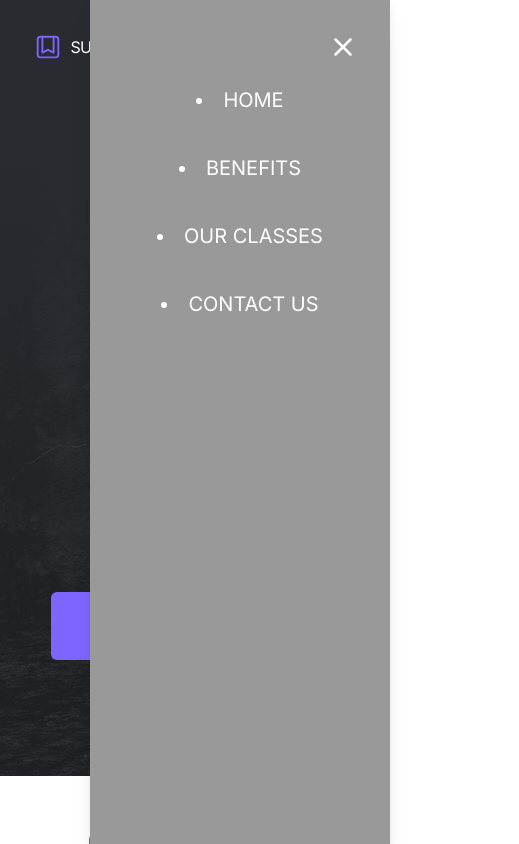
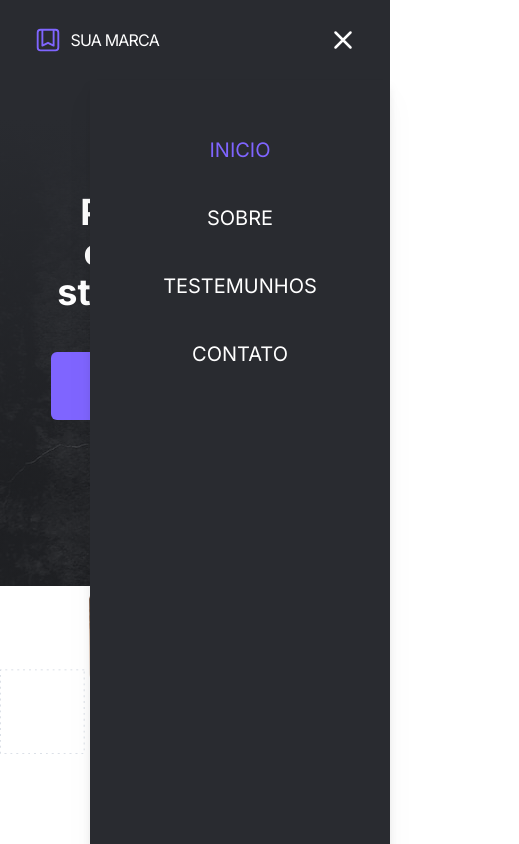
Before and after one commit to FabioSigF/ebooksimples, a React (Vite) app: page / in a window 390 px wide. Both pictures are taken after a click on the button 334 px from the left and 47 px from the top of the page. Shown: the top 844 px of the page, 519 px wide, since content can reach past the window. Built offline with nearby package versions, Linux system fonts and the light colour scheme.

Commit message:
Responsividade aplicada

```diff
--- a/src/components/TitleSection/index.tsx
+++ b/src/components/TitleSection/index.tsx
@@ -1,5 +1,3 @@
-import React from 'react'
-
 type Props = {
   darkMode?: boolean;
   header: string;
@@ -10,7 +8,7 @@ const TitleSection = ({header, title, darkMode}: Props) => {
   return (
     <div className='flex flex-col items-center justify-center gap-4'>
       <h6 className='text-primary-100 uppercase tracking-widest font-bold'>{header}</h6>
-      <h2 className={`${darkMode ? "text-white" : "text-black-50"} w-3/5 text-6xl text-center font-bold`}>{title}</h2>
+      <h2 className={`${darkMode ? "text-white" : "text-black-50"} md:w-3/5 text-4xl md:text-6xl text-center font-bold`}>{title}</h2>
     </div>
   )
 }
--- a/src/index.css
+++ b/src/index.css
@@ -29,3 +29,8 @@ input,
 textarea {
   outline: none;
 }
+
+ul,
+li {
+  list-style: none;
+}
--- a/src/scenes/Contato/index.tsx
+++ b/src/scenes/Contato/index.tsx
@@ -13,8 +13,8 @@ const Contato = ({ setSelectedPage }: Props) => {
       onViewportEnter={() => setSelectedPage(SelectedPage.Contato)}
       className="bg-primary-100 py-32 w-full"
     >
-      <div className="w-5/6 m-auto grid grid-cols-2 gap-16 items-center">
-        <form className="flex flex-col gap-4">
+      <div className="w-5/6 m-auto flex flex-col-reverse md:flex-row gap-16 items-center">
+        <form className="flex flex-col gap-4 md:w-1/2">
           <input
             type="text"
             placeholder="Name"
@@ -33,11 +33,11 @@ const Contato = ({ setSelectedPage }: Props) => {
             Subscribe & Download
           </button>
         </form>
-        <div className="flex flex-col gap-8">
+        <div className="flex items-center flex-col gap-8 md:items-start md:w-1/2">
           <div className="text-white text-6xl">
             <FaMailBulk />
           </div>
-          <h3 className="text-white font-bold text-6xl">
+          <h3 className="text-white font-bold text-4xl text-center md:text-start md:text-6xl">
             Let's subscribe to download the free ebook
           </h3>
           <p className="text-gray-200 text-[18px]">
--- a/src/scenes/Inicio/index.tsx
+++ b/src/scenes/Inicio/index.tsx
@@ -27,7 +27,7 @@ const Inicio = ({ setSelectedPage }: Props) => {
           <img
             src={HeroBook}
             alt="Book title"
-            className="w-[65%] m-auto -mb-[150px]"
+            className="w-[65%] m-auto -mb-[100px] sm:-mb-[150px]"
           />
         </div>
       </div>
--- a/src/scenes/Metricas/index.tsx
+++ b/src/scenes/Metricas/index.tsx
@@ -49,7 +49,7 @@ const Metricas = ({ setSelectedPage }: Props) => {
       id={SelectedPage.Metricas}
       onViewportEnter={() => setSelectedPage(SelectedPage.Metricas)}
     >
-      <div className="w-5/6 m-auto flex justify-between">
+      <div className="w-5/6 m-auto flex flex-col sm:flex-row justify-between">
         {content.map((item, index) => (
           <div
             className="flex flex-col gap-4 items-center justify-center text-white"
--- a/src/scenes/Navbar/index.tsx
+++ b/src/scenes/Navbar/index.tsx
@@ -17,7 +17,7 @@ const Navbar = ({ selectedPage, setSelectedPage }: Props) => {
   const [isMenuToggled, setIsMenuToggled] = useState<boolean>(false);
 
   return (
-    <nav className="fixed top-0 z-30 w-full py-6 bg-black-50">
+    <nav className="fixed top-0 z-30 w-full bg-black-50 h-[80px] flex items-center">
       <div className={`${flexBetween} mx-auto w-5/6`}>
         <div className={`${flexBetween} w-full gap-16`}>
           <Logo />
@@ -57,62 +57,68 @@ const Navbar = ({ selectedPage, setSelectedPage }: Props) => {
               <ul className={`${flexBetween} gap-8`}>
                 <li>
                   <a href="#!">
-                    <FaFacebookSquare className="text-xl text-white"/>
+                    <FaFacebookSquare className="text-xl text-white" />
                   </a>
                 </li>
                 <li>
                   <a href="#!">
-                    <FaTwitter className="text-xl text-white"/>
+                    <FaTwitter className="text-xl text-white" />
                   </a>
                 </li>
                 <li>
                   <a href="#!">
-                    <FaInstagram className="text-xl text-white"/>
+                    <FaInstagram className="text-xl text-white" />
                   </a>
                 </li>
               </ul>
             </div>
           ) : (
             <button
-              className="rounded-full bg-secondary-500 p-2"
+              className="text-3xl text-white"
               onClick={() => setIsMenuToggled(!isMenuToggled)}
             >
-              <HiOutlineMenu className=" text-3xl text-white" />
+              {isMenuToggled ? (
+                <HiOutlineX/>
+              ) : (
+                <HiOutlineMenu/>
+              )}
             </button>
           )}
         </div>
       </div>
-      {!isAboveMediumScreens && isMenuToggled && (
-        <div className="fixed right-0 bottom-0 z-40 h-full w-[300px] bg-gray-400 drop-shadow-xl px-8 py-8">
-          {/*CLOSE ICON */}
-          <div className="flex justify-end">
-            <button onClick={() => setIsMenuToggled(!isMenuToggled)}>
-              <HiOutlineX className="text-3xl text-white" />
-            </button>
-          </div>
+      {!isAboveMediumScreens && (
+        <div className={`fixed top-[80px] right-0 bottom-0 z-40 h-full w-[300px] bg-black-50 drop-shadow-xl px-8 py-8 ${isMenuToggled ? "translate-x-0" : "translate-x-[400px]"} transition-all`}>
           {/*Menu items */}
-          <div className="mt-6 flex items-center flex-col gap-10 text-xl">
+          <ul className={`mt-6 flex items-center flex-col gap-10 text-xl`}>
+                <li>
                   <Link
-              page="Home"
+                    page="Inicio"
                     selectedPage={selectedPage}
                     setSelectedPage={setSelectedPage}
                   />
+                </li>
+                <li>
                   <Link
-              page="Benefits"
+                    page="Sobre"
                     selectedPage={selectedPage}
                     setSelectedPage={setSelectedPage}
                   />
+                </li>
+                <li>
                   <Link
-              page="Our Classes"
+                    page="Testemunhos"
                     selectedPage={selectedPage}
                     setSelectedPage={setSelectedPage}
                   />
+                </li>
+                <li>
                   <Link
-              page="Contact Us"
+                    page="Contato"
                     selectedPage={selectedPage}
                     setSelectedPage={setSelectedPage}
                   />
-          </div>
+                </li>
+              </ul>
           <div className={`${flexBetween}`}></div>
         </div>
       )}
--- a/src/scenes/Sobre/index.tsx
+++ b/src/scenes/Sobre/index.tsx
@@ -42,7 +42,7 @@ const Sobre = ({ setSelectedPage }: Props) => {
           header="Wordpress"
           title="Display the best features here"
         />
-        <div className="mt-16 grid grid-cols-3 gap-8 items-start">
+        <div className="mt-16 grid grid-cols-1 sm:grid-cols-2 md:grid-cols-3 gap-8 items-start">
           {content.map((item, index) => (
             <CardSobre
               key={index}
--- a/src/scenes/Testemunhos/index.tsx
+++ b/src/scenes/Testemunhos/index.tsx
@@ -50,7 +50,7 @@ const Testemunhos = ({ setSelectedPage }: Props) => {
           header="Reviews"
           title="Show some quotes from your readers"
         />
-        <div className=" w-full grid grid-cols-60-40 pt-20">
+        <div className=" w-full grid grid-cols-1 md:grid-cols-60-40 pt-20">
           <img
             src={TestemunhosBg}
             alt="testemunhos"
@@ -59,7 +59,7 @@ const Testemunhos = ({ setSelectedPage }: Props) => {
           <div className="relative py-16 flex flex-col gap-8 w-full items-end">
             {testemunhos.map((item, index) => (
               <div
-                className="bg-white p-12 rounded-md shadow-xl w-[100% + 100px] -ml-[100px]"
+                className="bg-white p-12 rounded-md shadow-xl md:w-[100% + 100px] md:-ml-[100px]"
                 key={index}
               >
                 <p className="text-xl">{item.text}</p>
```
Lines whose indentation alone changed are shown as unchanged.
